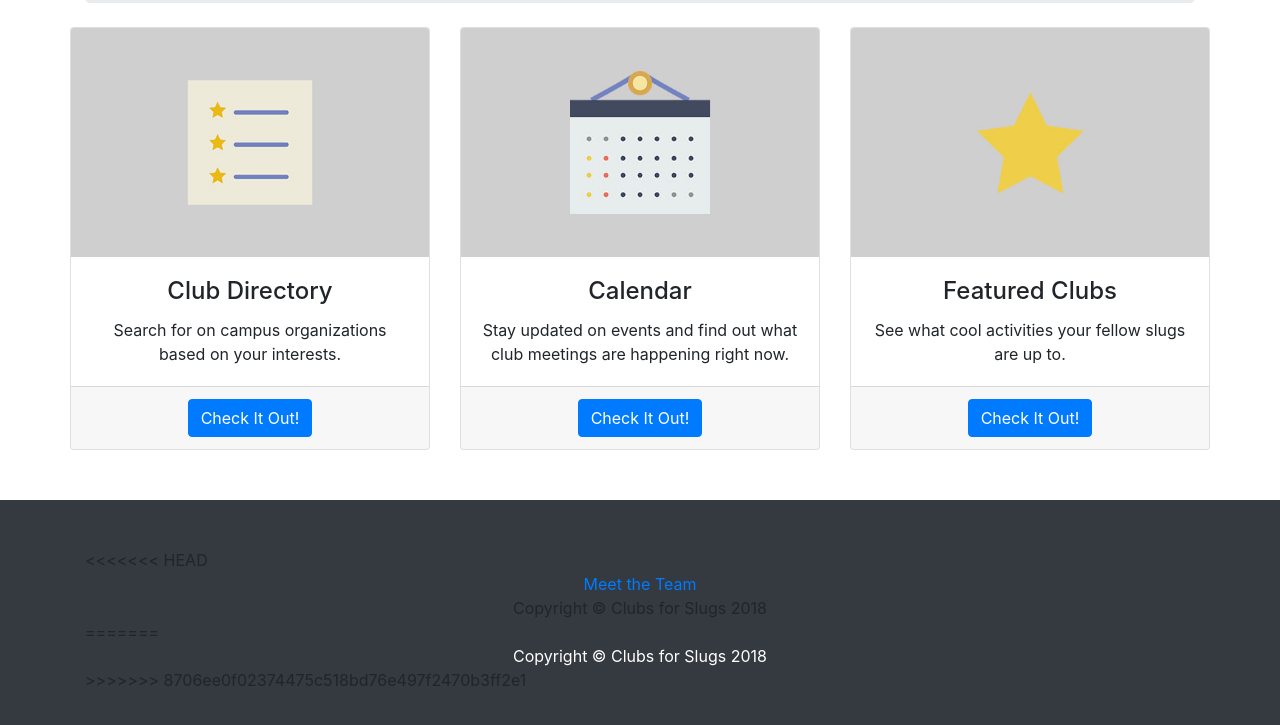
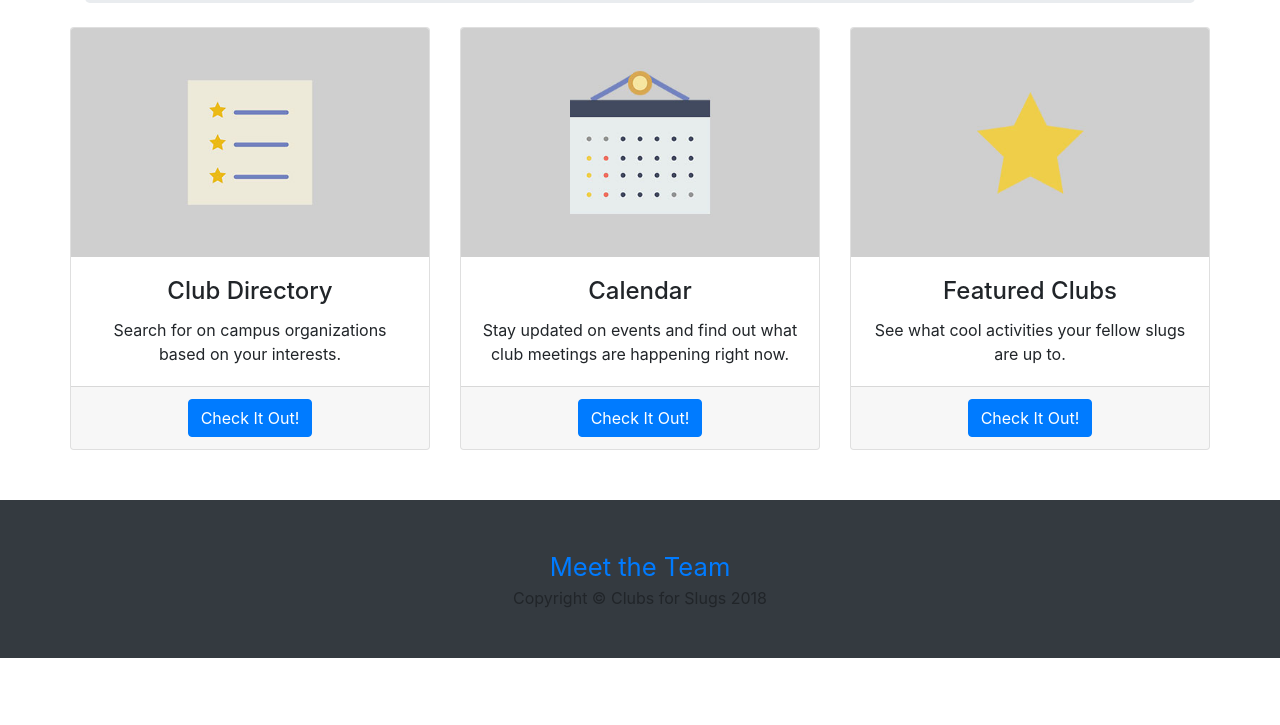
Before and after one commit to katekaho/clubs-for-slugs, a plain HTML site: page index.html in a window 1280 px wide. Shown: the part 395-1120 px from the top of the page. After the commit the page ends 1053 px from the top, so only its background shows below. Drawn offline with Linux system fonts and the light colour scheme.

Commit message:
editted footer

```diff
--- a/index.html
+++ b/index.html
@@ -104,7 +104,7 @@
     </div>
     <!-- /.container -->
 
-<!-- Footer -->
+    <!-- Footer -->
     <footer class="py-5 bg-dark">
       <style>
         a:visited {
@@ -117,12 +117,8 @@
 
       </style>
       <div class="container">
-<<<<<<< HEAD
-        <p class="m-0 text-center text-white"><a href="meet-the-team.html">Meet the Team</a></p>
-        <p class="m-0 text-center">Copyright &copy; Clubs for Slugs 2018</p>
-=======
-        <p class="m-0 text-center text-white">Copyright &copy; Clubs for Slugs 2018</p>
->>>>>>> 8706ee0f02374475c518bd76e497f2470b3ff2e1
+        <p class="m-0 text-center"; style="font-size:160%;"><a href="meet-the-team.html">Meet the Team</a></p>
+        <p class="m-0 text-center text-blue">Copyright &copy; Clubs for Slugs 2018</p>
       </div>
       <!-- /.container -->
     </footer>
```
Also changed, not shown: calendar.html (+2 -2 lines), for-clubs.html (+2 -2 lines), meet-the-team.html (+2 -2 lines), organizations.html (+2 -2 lines).
